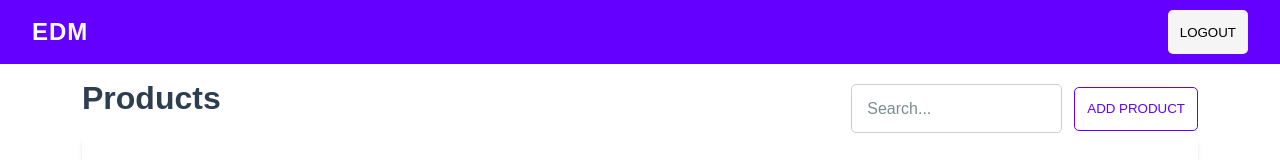
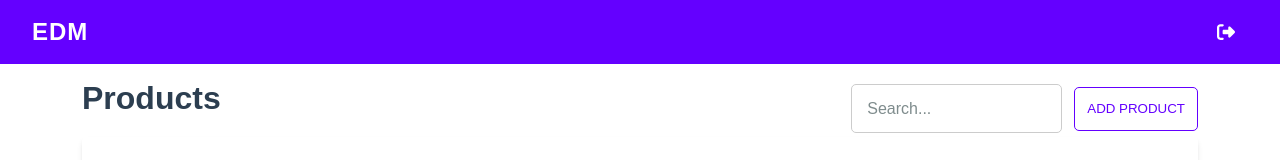
Before and after one commit to obayalhusein/edm-task, a React (Vite) app: page /dashboard in a window 1280 px wide. Shown: the top 160 px of the page. Built offline with nearby package versions, Linux system fonts and the light colour scheme; no server answers; sample sign-in values are in the browser's storage.

Commit message:
add ui-icon

```diff
--- a/src/components/UiElements/UiButton/index.tsx
+++ b/src/components/UiElements/UiButton/index.tsx
@@ -6,15 +6,16 @@ interface UiButtonProps {
     type?: 'button' | 'submit' | 'reset';
     color?: 'primary' | 'warn' | 'error';
     fill?: 'text' | 'outline';
+    iconOnly?: boolean;
     fullWidth?: boolean;
     disabled?: boolean;
     children?: ReactNode;
     onClick: (e: FormEvent) => void;
 }
 
-const UiButton: React.FC<UiButtonProps> = ({ label, type, color, fill, fullWidth, disabled, children, onClick }) => {
+const UiButton: React.FC<UiButtonProps> = ({ label, type, color, fill, iconOnly, fullWidth, disabled, children, onClick }) => {
     return (
-        <button type={type} className={`ui-button ${color || ''} ${fill || ''} ${fullWidth ? 'full-width' : ''}`} onClick={onClick} disabled={disabled}>
+        <button type={type} className={`ui-button ${color || ''} ${fill || ''} ${iconOnly ? 'icon-only' : ''} ${fullWidth ? 'full-width' : ''}`} onClick={onClick} disabled={disabled}>
           {label ? label : children }
         </button>
     );
--- a/src/components/UiElements/UiButton/style.scss
+++ b/src/components/UiElements/UiButton/style.scss
@@ -1,4 +1,7 @@
 .ui-button {
+    display: inline-flex;
+    align-items: center;
+    justify-content: center;
     background-color: #f5f5f5;
     padding: .75rem;
     height: 44px;
@@ -84,6 +87,13 @@
         }
     }
 
+    &.icon-only {
+        min-width: inherit;
+        width: 44px;
+        padding: 0;
+        border-radius: 50%;
+    }
+
     &.full-width {
         width: 100%;
     }
--- /dev/null
+++ b/src/components/UiElements/UiIcon/index.tsx
@@ -0,0 +1,20 @@
+import './style.scss';
+
+interface UiIconProps {
+    name: string;
+    color?: 'primary' | 'warn' | 'error' | 'white';
+}
+
+const UiIcon: React.FC<UiIconProps> = ({ name, color }) => {
+    return (
+        <i className={`ui-icon ${color || ''}`}>
+            <svg xmlns="http://www.w3.org/2000/svg" viewBox="0 0 512 512">
+                {name == 'logout' && (
+                    <path d="M377.9 105.9L500.7 228.7c7.2 7.2 11.3 17.1 11.3 27.3s-4.1 20.1-11.3 27.3L377.9 406.1c-6.4 6.4-15 9.9-24 9.9c-18.7 0-33.9-15.2-33.9-33.9l0-62.1-128 0c-17.7 0-32-14.3-32-32l0-64c0-17.7 14.3-32 32-32l128 0 0-62.1c0-18.7 15.2-33.9 33.9-33.9c9 0 17.6 3.6 24 9.9zM160 96L96 96c-17.7 0-32 14.3-32 32l0 256c0 17.7 14.3 32 32 32l64 0c17.7 0 32 14.3 32 32s-14.3 32-32 32l-64 0c-53 0-96-43-96-96L0 128C0 75 43 32 96 32l64 0c17.7 0 32 14.3 32 32s-14.3 32-32 32z"/>
+                )}
+            </svg>
+        </i>
+    );
+}
+
+export default UiIcon;
--- /dev/null
+++ b/src/components/UiElements/UiIcon/style.scss
@@ -0,0 +1,27 @@
+.ui-icon {
+    display: inline-flex;
+    width: 18px;
+    height: 18px;
+    align-items: center;
+    justify-content: center;
+    &.white {
+        path {
+            fill: white;
+        }
+    }
+    &.primary {
+        path {
+            fill: var(--primary-color);
+        }
+    }
+    &.warn {
+        path {
+            fill: var(--warn-color);
+        }
+    }
+    &.danger {
+        path {
+            fill: var(--danger-color);
+        }
+    }
+}
--- a/src/components/common/DashboardHeader/index.tsx
+++ b/src/components/common/DashboardHeader/index.tsx
@@ -1,6 +1,7 @@
 import UiButton from '../../UiElements/UiButton'
 import { useNavigate } from 'react-router-dom'
 import './style.scss'
+import UiIcon from '../../UiElements/UiIcon';
 
 const DashboardHeader: React.FC = () => {
   const nav = useNavigate();
@@ -14,9 +15,15 @@ const DashboardHeader: React.FC = () => {
     <div className="dashboard-header bg-primary">
       <div className="dashboard-header-brand">EDM</div>
       <UiButton
-        label="Logout"
         onClick={logoutAction}
-      />
+        fill="text"
+        iconOnly
+      >
+        <UiIcon
+          name="logout"
+          color="white"
+        />
+      </UiButton>
     </div>
   );
 };
```
